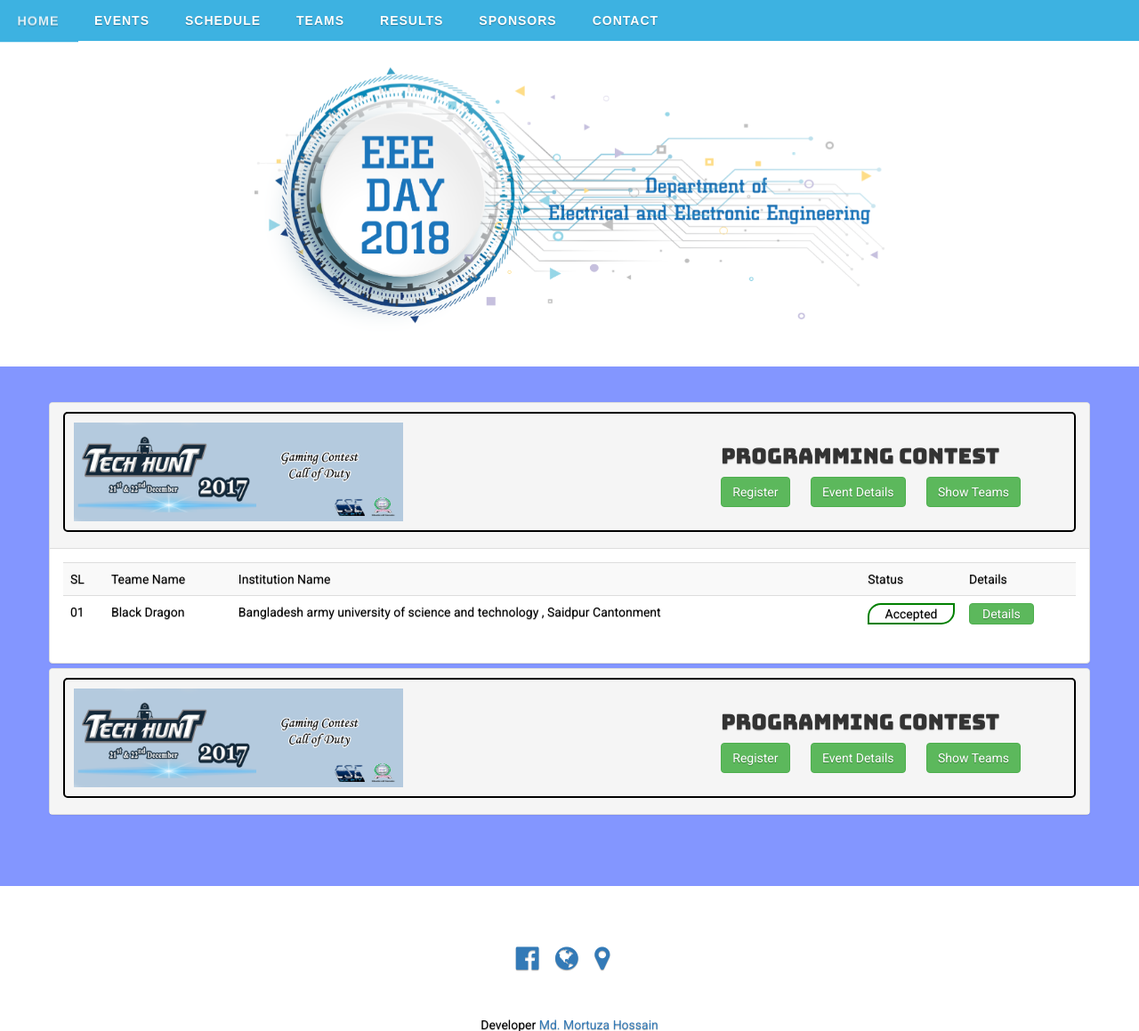
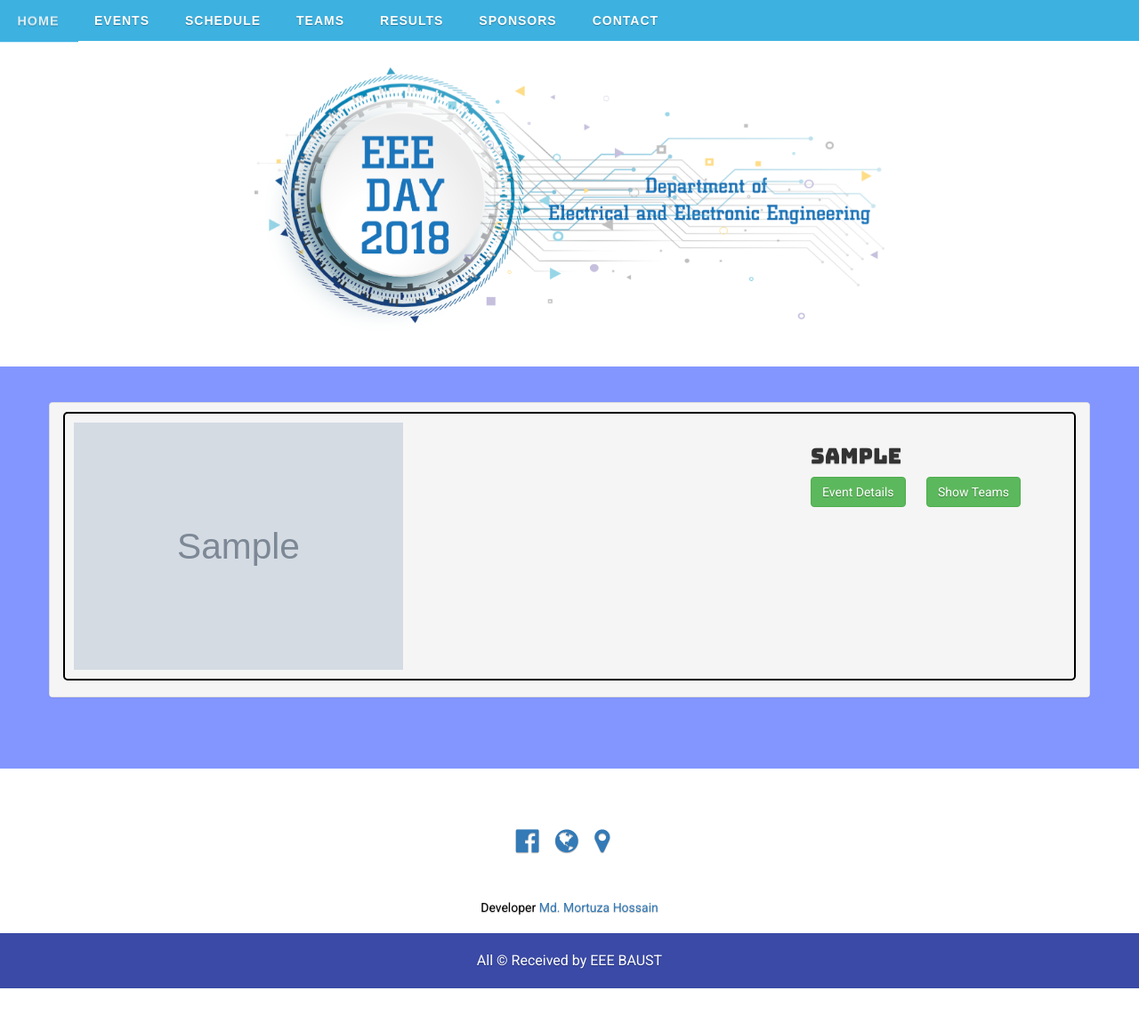
Before and after one commit to mortuzahossain/eeeday, a PHP site: page /teams.php in a window 1280 px wide. Shown: the top 1159 px of the page at 89% size. After the commit the page ends 1111 px from the top, so only its background shows below. Run offline with PHP 8.4, Linux system fonts and the light colour scheme; tables that the repository leaves empty or names only in its code hold one stand-in row (values such as "Sample post"); grey boxes marked "Sample" are stand-in pictures; a stand-in replaces the project's code that opens the database connection.

Commit message:
Start Working with team page

```diff
--- a/a.php
+++ b/a.php
@@ -8,7 +8,7 @@
 
         include 'inc/conn.php';
 
-        $sql = 'SELECT * FROM sponsors2018';
+        $sql = 'SELECT * FROM event2018';
         $result = mysqli_query($con,$sql);
 
         if($result){
--- a/teams.php
+++ b/teams.php
@@ -8,20 +8,40 @@
 
                 <div class="panel-group" id="accordion" role="tablist" aria-multiselectable="true">
 
+        <?php
+
+            $sql = 'SELECT * FROM event2018';
+            $result = mysqli_query($con,$sql);
+
+            if($result){
+                $have_data = mysqli_num_rows($result);
+                if($have_data){
+                    while($row = mysqli_fetch_assoc($result)){
+                        $data[] = $row;
+                    }
+
+                    // populate dynamic data in front end
+                    $i = 0;
+                    foreach ($data as $single_event) {
+                        $i++;
+                    ?>
+
                     <div class="panel panel-default">
                         <div class="panel-heading" role="tab" id="headingOne">
 
                             <div class="single-event">
-                            <img src="img/event/Techhunt2017_Gaming_Contest_COD4 cover.png" alt="">
+                                <img src="<?php echo $single_event['promoimg']; ?>" alt="">
                                 <div class="right">
-                                <h3>Programming Contest</h3>
+                                    <h3><?php echo $single_event['events'] ?></h3>
+<?php if($single_event['reg_active'] == 1){ ?>
                                     <a class="btn btn-success" href="participate.php">Register</a>
-                                <a class="btn btn-success" target="_blank" href="file/event/techhunt_programming_2017_v5.pdf">Event Details</a>
-                                <a role="button" data-toggle="collapse" data-parent="#accordion" href="#collapseOne" aria-expanded="false" aria-controls="collapseOne" class="btn btn-success">Show Teams</a>
+<?php } ?>
+                                    <a class="btn btn-success" target="_blank" href="<?php echo $single_event['pdflink']; ?>">Event Details</a>
+                                    <a role="button" data-toggle="collapse" data-parent="#accordion" href="#collapse<?php echo $i; ?>" aria-expanded="false" aria-controls="collapse<?php echo $i; ?>" class="btn btn-success">Show Teams</a>
                                 </div>
                             </div>
                         </div>
-                    <div id="collapseOne" class="panel-collapse collapse in" role="tabpanel" aria-labelledby="headingOne">
+                        <div id="collapse<?php echo $i; ?>" class="panel-collapse collapse" role="tabpanel" aria-labelledby="headingOne">
                             <div class="panel-body">
 
                                 <table class="table table-striped">
@@ -32,68 +52,65 @@
                                         <td>Status</td>
                                         <td>Details</td>
                                     </tr>
+<?php
+
+    $sql = 'SELECT * FROM event2018';
+    $result = mysqli_query($con,$sql);
+
+    if($result){
+        $have_data = mysqli_num_rows($result);
+        if($have_data){
+            while($row = mysqli_fetch_assoc($result)){
+                $participance[] = $row;
+            }
+            foreach ($participance as $single_particippance) {
+                $i++;
+            ?>
+
                                     <tr>
                                         <td>01</td>
                                         <td>Black Dragon</td>
                                         <td>Bangladesh army university of science and technology , Saidpur Cantonment</td>
-                                <td class="accepted text-center"><p>Accepted</p></td>
+                                        <td class="accepted text-center">
+                                            <p>Accepted</p>
+                                        </td>
                                         <td><a href="#" class="btn btn-success mybun">Details</a></td>
                                     </tr>
+
+
+            <?php
+            }
+
+        } else {
+            echo 'No data available to show.';
+        }
+    } else {
+        echo 'Problem in Database';
+    }
+
+?>
+
+
                                 </table>
 
 
                             </div>
                         </div>
                     </div>
-                  <div class="panel panel-default">
-                    <div class="panel-heading" role="tab" id="headingTwo">
-                      <div class="single-event">
-                            <img src="img/event/Techhunt2017_Gaming_Contest_COD4 cover.png" alt="">
-                            <div class="right">
-                                <h3>Programming Contest</h3>
-                                <a class="btn btn-success" href="participate.php">Register</a>
-                                <a class="btn btn-success" target="_blank" href="file/event/techhunt_programming_2017_v5.pdf">Event Details</a>
-                                <a role="button" data-toggle="collapse" data-parent="#accordion" href="#collapseTwo" aria-expanded="false" aria-controls="collapseOne" class="btn btn-success">Show Teams</a>
-                            </div>
-                        </div>
-                    </div>
-                    <div id="collapseTwo" class="panel-collapse collapse" role="tabpanel" aria-labelledby="headingTwo">
-                      <div class="panel-body">
 
-                        <table class="table table-striped">
-                            <tr>
-                                <td>SL</td>
-                                <td>Teame Name</td>
-                                <td>Institution Name</td>
-                                <td class="text-center">Status</td>
-                                <td>Details</td>
-                            </tr>
-                            <tr>
-                                <td>01</td>
-                                <td>Black Dragon</td>
-                                <td>Bangladesh army university of science and technology , Saidpur Cantonment</td>
-                                <td class="accepted text-center"><p>Rejecte</p></td>
-                                <td><a href="#" class="btn btn-success mybun">Details</a></td>
-                            </tr>
-                            <tr>
-                                <td>01</td>
-                                <td>Black Dragon</td>
-                                <td>Bangladesh army university of science and technology , Saidpur Cantonment</td>
-                                <td class="rejected text-center"><p>Rejected</p></td>
-                                <td><a href="#" class="btn btn-success mybun">Details</a></td>
-                            </tr>
-                            <tr>
-                                <td>01</td>
-                                <td>Black Dragon</td>
-                                <td>Bangladesh army university of science and technology , Saidpur Cantonment</td>
-                                <td class="pending text-center"><p>Pending</p></td>
-                                <td><a href="#" class="btn btn-success mybun">Details</a></td>
-                            </tr>
-                        </table>
 
-                      </div>
-                    </div>
-                  </div>
+                    <?php
+                    }
+
+                } else {
+                    echo 'No data available to show.';
+                }
+            } else {
+                echo 'Problem in Database';
+            }
+
+        ?>
+
 
                 </div>
             </div>
```
Also changed, not shown: 1 other file. Lines whose indentation alone changed are shown as unchanged.
